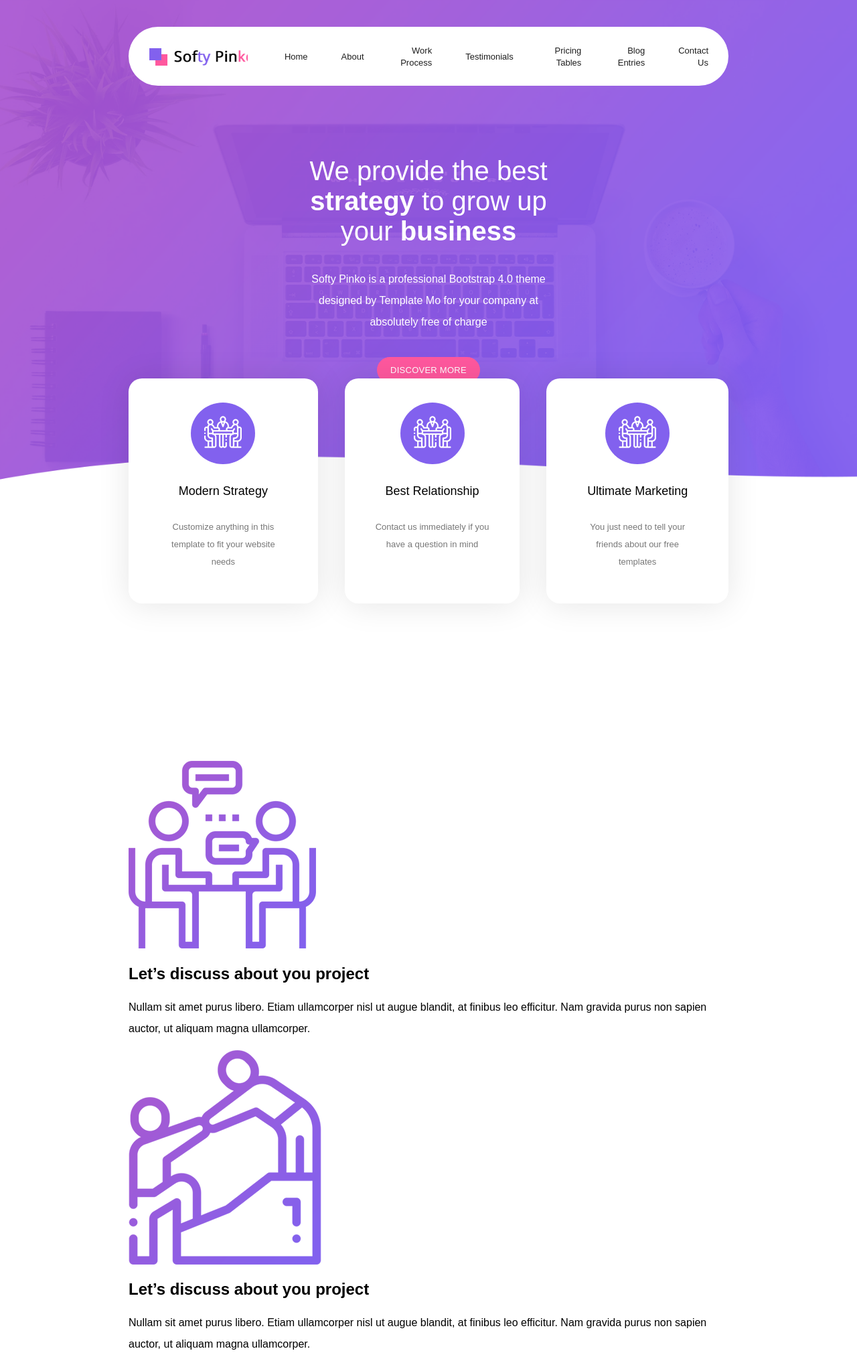
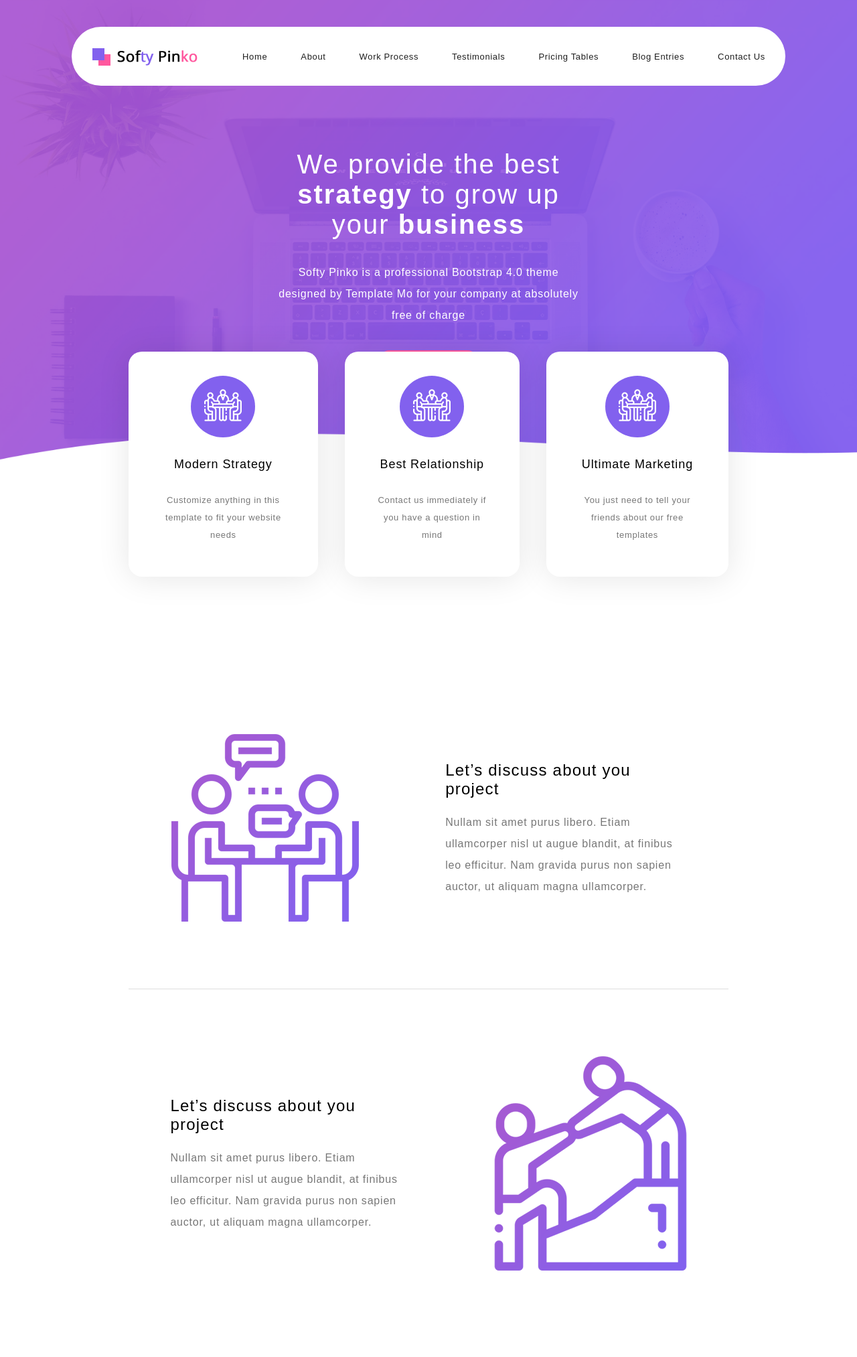
Before and after one commit to sqirum/template-softy-pinko, a plain HTML site: page index.html in a window 1280 px wide. Shown: the whole page at 67% size. After the commit the page ends 1897 px from the top, so only its background shows below. Drawn offline with Linux system fonts and the light colour scheme.

Commit message:
about section

```diff
--- a/index.html
+++ b/index.html
@@ -9,18 +9,18 @@
 </head>
 <body>
 
-    <header>
+    <header id="home">
         <div class="wrapper">
             <nav id="main-menu">
                 <h1 class="logo">Softy Pink</h1>
                 <ul>
-                    <li><a href="#">Home</a></li>
-                    <li><a href="#">About</a></li>
-                    <li><a href="#">Work Process</a></li>
-                    <li><a href="#">Testimonials</a></li>
-                    <li><a href="#">Pricing Tables</a></li>
-                    <li><a href="#">Blog Entries</a></li>
-                    <li><a href="#">Contact Us</a></li>
+                    <li><a href="#home">Home</a></li>
+                    <li><a href="#about">About</a></li>
+                    <li><a href="#work-process">Work Process</a></li>
+                    <li><a href="#testimonials">Testimonials</a></li>
+                    <li><a href="#pricing">Pricing Tables</a></li>
+                    <li><a href="#blog">Blog Entries</a></li>
+                    <li><a href="#contact">Contact Us</a></li>
                 </ul>
             </nav>
         </div>
@@ -59,7 +59,7 @@
             </section>
         </div>
 
-        <section class="about">
+        <section id="about">
             <div class="wrapper">
 
                 <div class="project">
--- a/styles.css
+++ b/styles.css
@@ -1,5 +1,6 @@
 * {
   font-family: Arial, Helvetica, sans-serif;
+  box-sizing: border-box;
 }
 
 body,
@@ -18,8 +19,19 @@ p {
   line-height: 2em;
 }
 
+h1,
+h2,
+h3,
+h4,
+h5,
+h6,
+p,
+li,
+a {
+  letter-spacing: 0.05em;
+}
+
 .wrapper {
-  max-width: 1200px;
   width: 70%;
   margin: 0 15%;
 }
@@ -33,11 +45,18 @@ header {
   position: relative;
 }
 
+header .wrapper {
+  display: flex;
+  justify-content: center;
+}
+
 nav#main-menu {
   display: flex;
   justify-content: space-between;
   background-color: white;
   border-radius: 50px;
+  position: fixed;
+  z-index: 1;
 }
 
 nav#main-menu h1 {
@@ -68,13 +87,14 @@ nav#main-menu ul li a {
   font-weight: 500;
 }
 
-nav#main-menu ul li a:hover {
+nav#main-menu ul li a:hover,
+nav#main-menu ul li a.active {
   color: #ff589e;
 }
 
 .banner-text {
-  width: 30%;
-  margin: 0 35%;
+  width: 35%;
+  margin: 0 32.5%;
   text-align: center;
   position: absolute;
   top: 25%;
@@ -150,3 +170,44 @@ nav#main-menu ul li a:hover {
   color: #777;
   font-size: 13px;
 }
+
+#about .project {
+  display: flex;
+  justify-content: space-around;
+}
+
+#about .project-text {
+  width: 40%;
+  align-self: center;
+}
+
+#about .project-text h2 {
+  font-weight: normal;
+}
+
+#about .project-text p {
+  color: #777;
+}
+
+#about .business {
+  display: flex;
+  flex-flow: row-reverse;
+  justify-content: space-around;
+  margin-top: 100px;
+  padding-top: 100px;
+  border-top: 1px solid #ddd;
+}
+
+#about .business-text {
+  width: 40%;
+  align-self: center;
+  padding: 10px 0;
+}
+
+#about .business-text h2 {
+  font-weight: normal;
+}
+
+#about .business-text p {
+  color: #777;
+}
```
